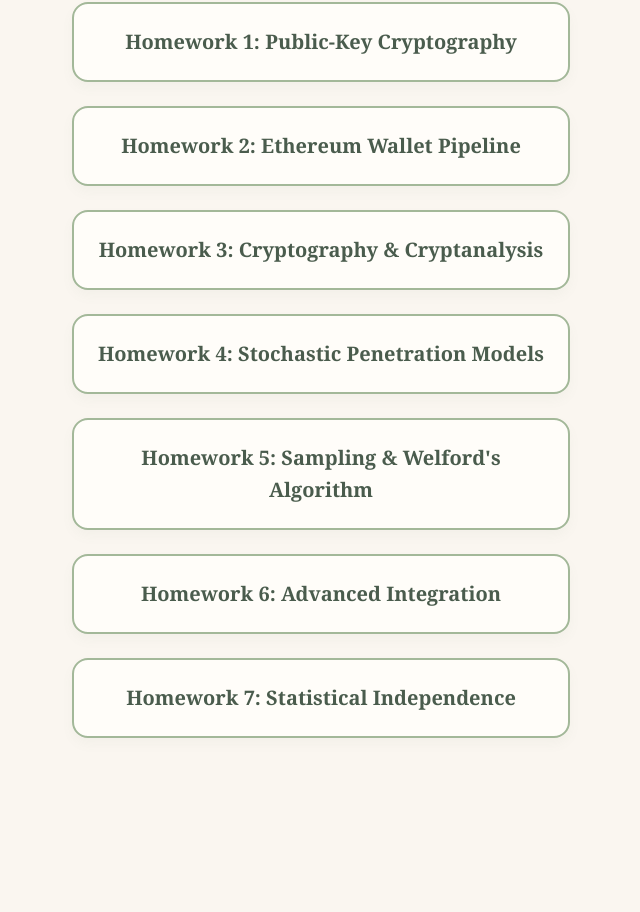
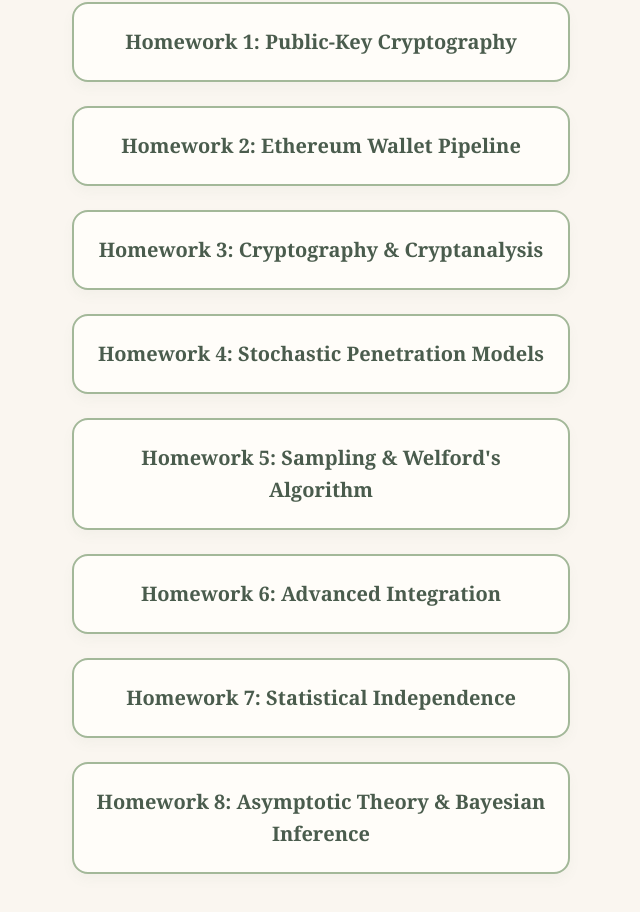
Before and after one commit to Francesca2405/homework-statistic, a plain HTML site: page index.html in a window 1280 px wide. Shown: the part 170-1082 px from the top of the page, without its empty margins (319-959 px from the left). Before the commit the page ends 968 px from the top, so only its background shows below. Drawn offline with Linux system fonts and the light colour scheme.

Commit message:
Update index.html

```diff
--- a/index.html
+++ b/index.html
@@ -90,6 +90,7 @@
         <a href="hw5.html" class="menu-btn">Homework 5: Sampling & Welford's Algorithm</a>
         <a href="hw6.html" class="menu-btn">Homework 6: Advanced Integration</a>
         <a href="hw7.html" class="menu-btn">Homework 7: Statistical Independence</a>
+        <a href="hw8.html" class="menu-btn">Homework 8: Asymptotic Theory & Bayesian Inference</a>
     </div>
 
 </body>
```
